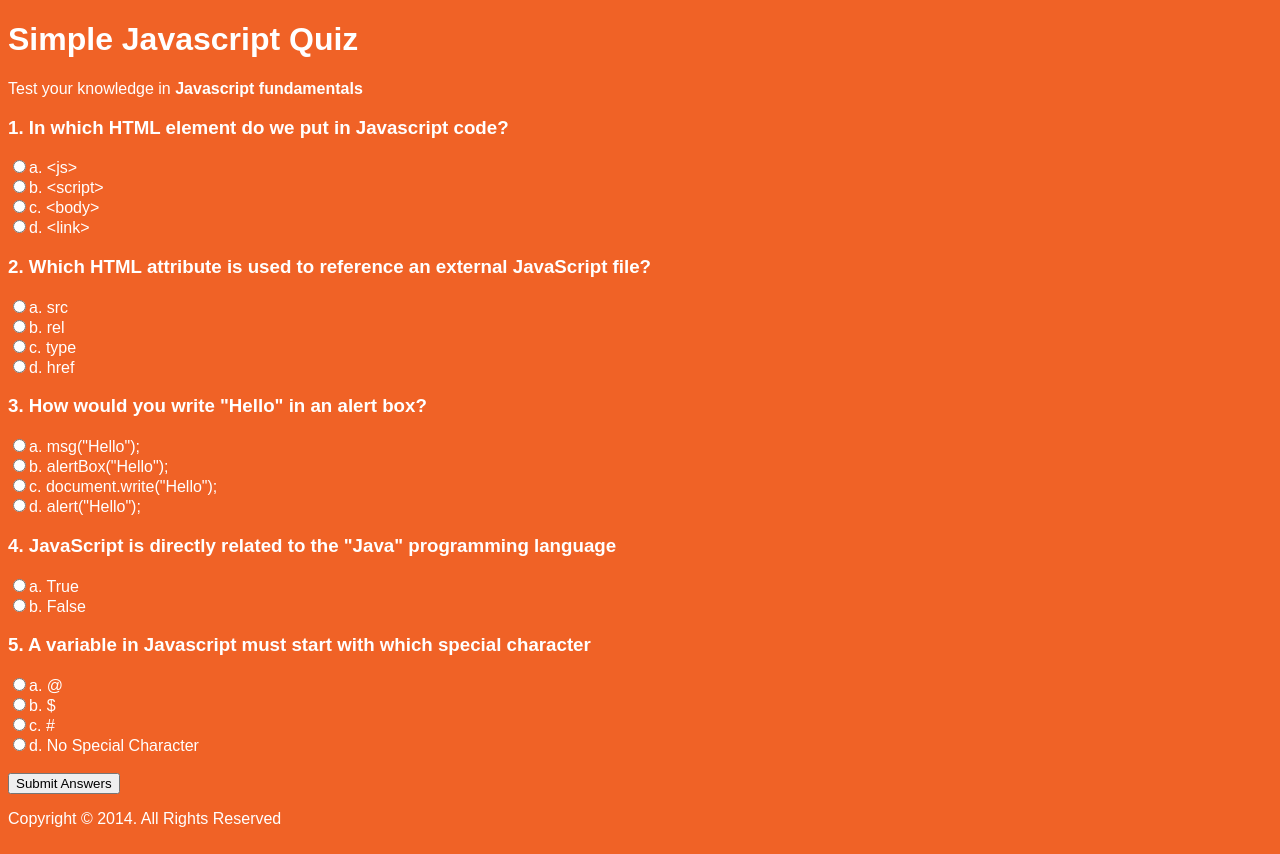
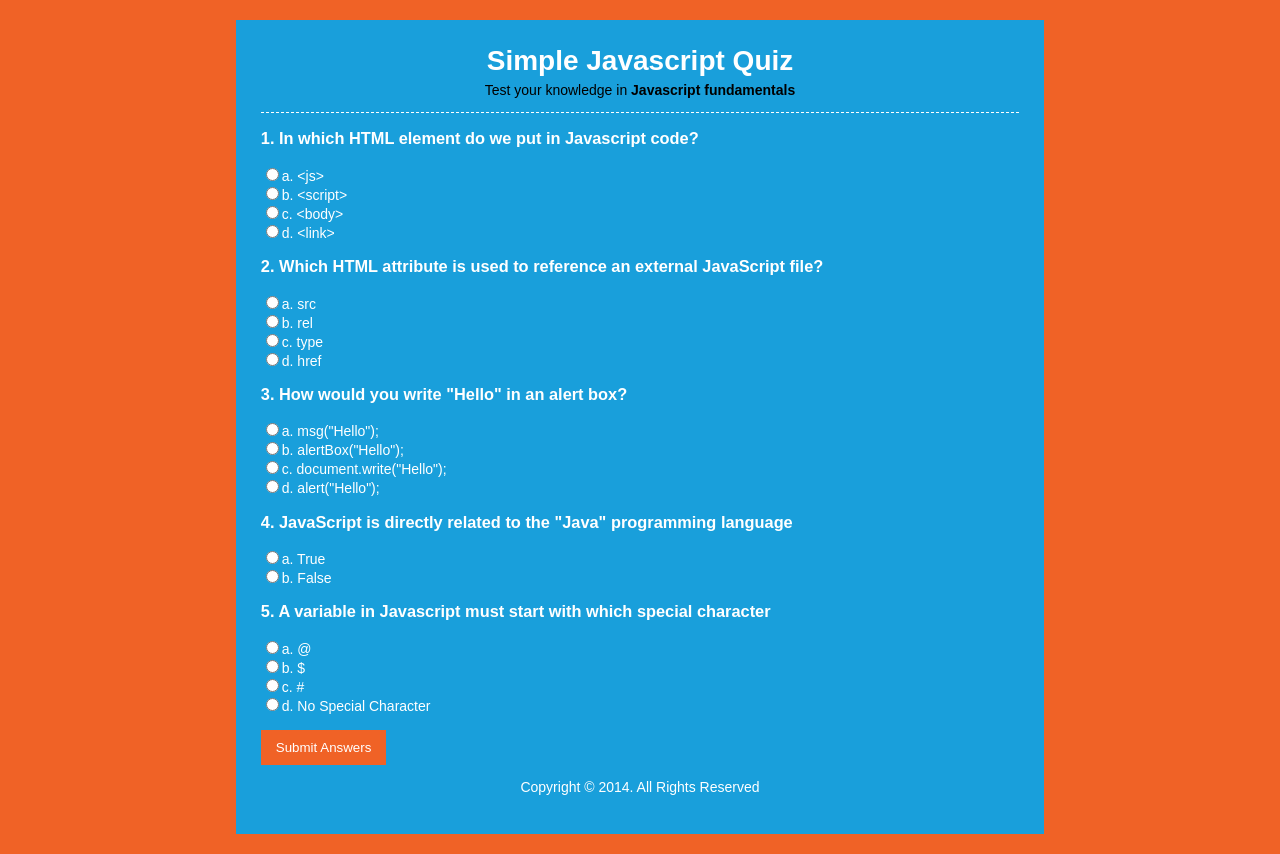
Before and after one commit to jinlee4140/Javascript-Quiz, a plain HTML site: page index.html in a window 1280 px wide. Drawn offline with Linux system fonts and the light colour scheme.

Commit message:
css styling majority complete

```diff
--- a/css/style.css
+++ b/css/style.css
@@ -2,5 +2,60 @@ body {
 	background:#f06226;
 	color:#fff;
 	font-family:'Arial', sans-serif;
-	font-size:14;
+	font-size:14px;
 }
+
+#container {
+	width:60%;
+	background:#199fdb;
+	margin:20px auto; /* auto makes it go to middle */
+	overflow:auto; /* what is overflow? */
+	padding:25px; /* what is padding? */
+}
+
+
+header {
+	text-align: center;
+	border-bottom:#fff dashed 1px; /* gives dash lines */
+
+}
+
+header h1 {
+	margin:0;
+	padding:0;
+}
+
+header p {
+	padding: 0;
+	margin-top: 5px;
+	color: #000;
+}
+
+section {
+	min-height: 400px; /* What is the difference between min-height and height? */
+}
+
+footer {
+	text-align:center;
+}
+
+input[type='submit'] {
+	background: #f06226;
+	border: 0;
+	color: #fff;
+	padding: 10px 15px;  /* 10px for the top and bottom, and 15px for the right and left */
+	cursor: pointer; /* if you hover through the submit button, the cursor will point at the buttom */
+}
+
+
+#results h3 {
+	background: #f06226;   /* I don't get this part */
+	padding: 10px;
+	margin: 10px 0;
+}
+
+#results span{
+	color:#000;
+	font-weight: bold;
+
+}
```
